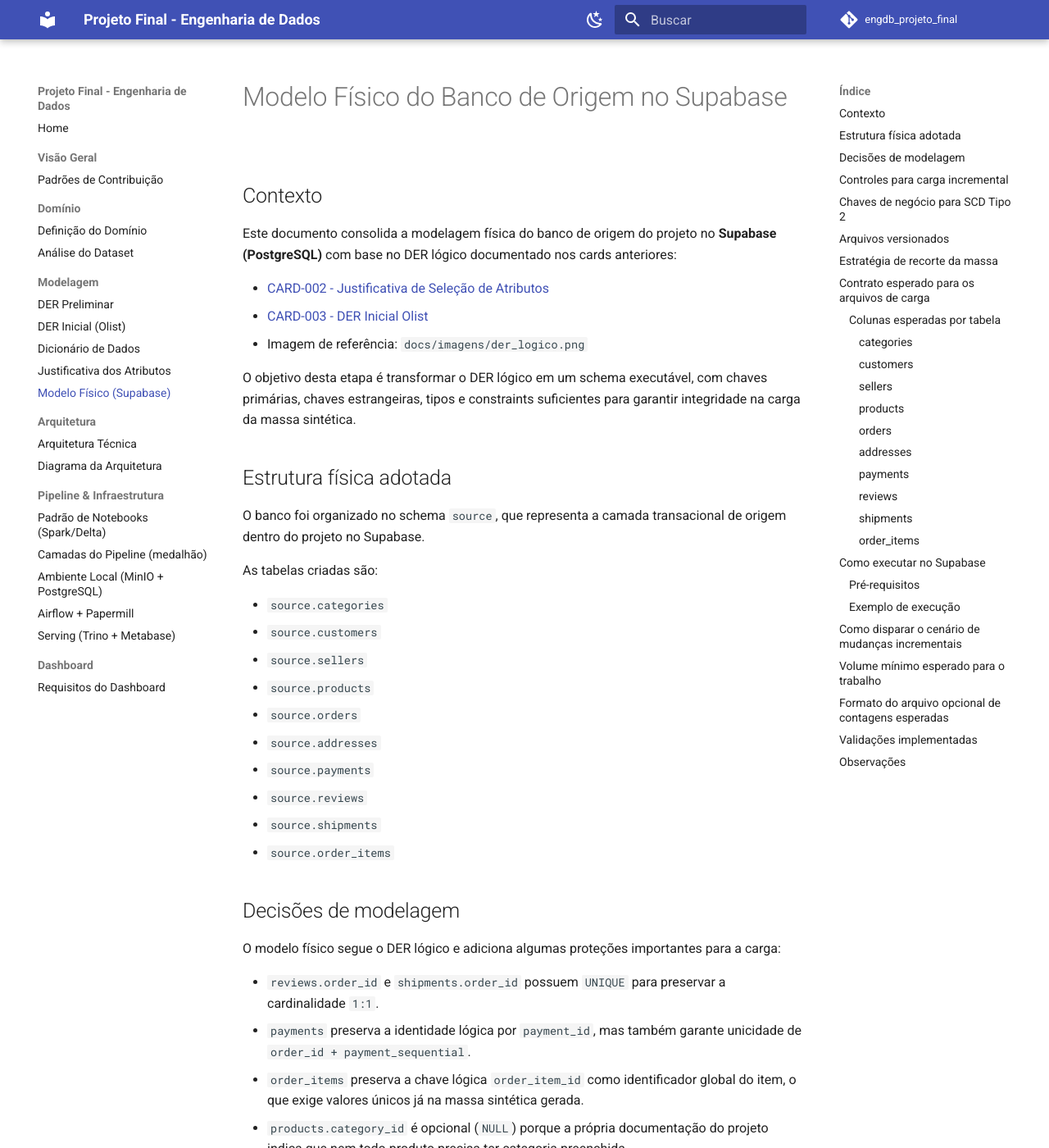
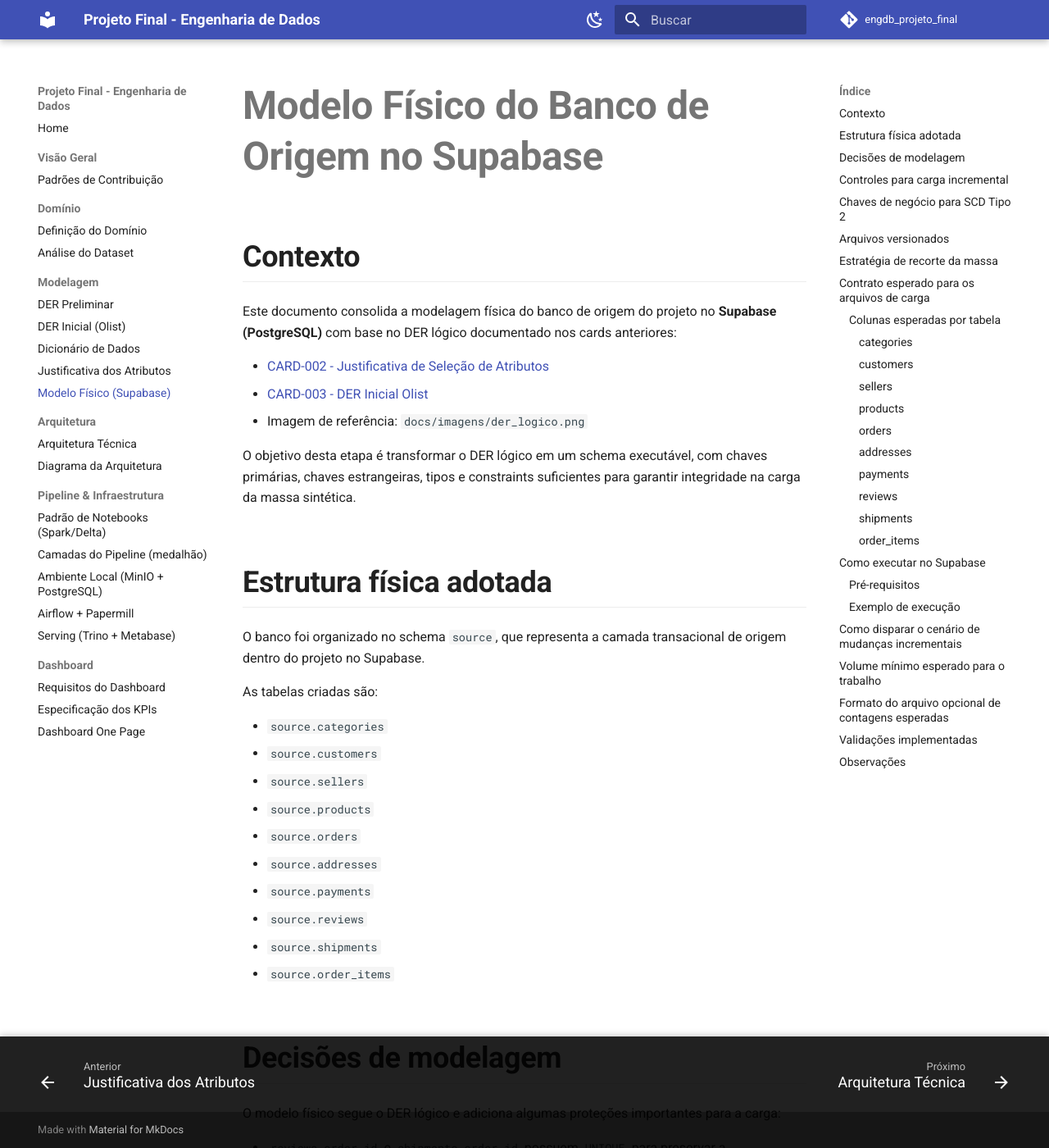
Before and after one commit to GabrielMacielZavarize/engdb_projeto_final, an MkDocs documentation site: the page built from docs/modelagem/CARD-007_modelo_fisico_banco_origem.md, in a window 1280 px wide and 1400 px high. Shown: the whole window at 82% size. Built offline with MkDocs 1.6.1 and Material for MkDocs 9.7.7, drawn with Linux system fonts in a browser that asks for light colours; comment, search, counter and statistics services are not loaded.

Commit message:
docs(mkdocs): footer fixo, títulos maiores e nav/links corrigidos (#51)
docs(mkdocs): footer fixo, titulos de secao maiores e nav/links corrigidos

- extra.css: footer (sticky no rodape) e h1/h2/h3 maiores para diferenciar secoes.
- nav: inclui as paginas do dashboard (CARD-025 e dashboard_one_page).
- corrige links que apontavam para arquivos fora de docs/ (sql, scripts,
  docker-compose) para URLs do GitHub, eliminando os 404 no site publicado.

Co-authored-by: Gabriel Maciel Zavarize <gabriel.zavarize@engeplusempresas.com.br>

```diff
--- a/docs/modelagem/CARD-007_modelo_fisico_banco_origem.md
+++ b/docs/modelagem/CARD-007_modelo_fisico_banco_origem.md
@@ -85,11 +85,11 @@
 
 Os artefatos da implementação ficaram organizados assim:
 
-- DDL principal: [`sql/01_create_source_schema.sql`](../../sql/01_create_source_schema.sql)
-- Validação pós-carga: [`sql/02_validate_source_data.sql`](../../sql/02_validate_source_data.sql)
-- Cenário de mudanças para demo incremental: [`sql/03_seed_incremental_demo.sql`](../../sql/03_seed_incremental_demo.sql)
-- Geração da massa reduzida: [`scripts/build_reduced_source_data.ps1`](../../scripts/build_reduced_source_data.ps1)
-- Script de carga para Supabase/PostgreSQL: [`scripts/load_source_data.ps1`](../../scripts/load_source_data.ps1)
+- DDL principal: [`sql/01_create_source_schema.sql`](https://github.com/GabrielMacielZavarize/engdb_projeto_final/blob/main/sql/01_create_source_schema.sql)
+- Validação pós-carga: [`sql/02_validate_source_data.sql`](https://github.com/GabrielMacielZavarize/engdb_projeto_final/blob/main/sql/02_validate_source_data.sql)
+- Cenário de mudanças para demo incremental: [`sql/03_seed_incremental_demo.sql`](https://github.com/GabrielMacielZavarize/engdb_projeto_final/blob/main/sql/03_seed_incremental_demo.sql)
+- Geração da massa reduzida: [`scripts/build_reduced_source_data.ps1`](https://github.com/GabrielMacielZavarize/engdb_projeto_final/blob/main/scripts/build_reduced_source_data.ps1)
+- Script de carga para Supabase/PostgreSQL: [`scripts/load_source_data.ps1`](https://github.com/GabrielMacielZavarize/engdb_projeto_final/blob/main/scripts/load_source_data.ps1)
 
 ## Estratégia de recorte da massa
 
--- /dev/null
+++ b/docs/stylesheets/extra.css
@@ -0,0 +1,33 @@
+/* ============================================================
+   Ajustes visuais do site (MkDocs Material) — projeto EngDB.
+   ============================================================ */
+
+/* ---- Footer fixo na base da janela --------------------------------------
+   Mantém o rodapé (navegação anterior/próximo + copyright) sempre visível
+   na parte de baixo, sem empurrar/quebrar o conteúdo. */
+.md-footer {
+  position: sticky;
+  bottom: 0;
+  z-index: 4;
+  box-shadow: 0 -0.1rem 0.4rem rgba(0, 0, 0, 0.2);
+}
+
+/* ---- Títulos de seção maiores, para diferenciar a hierarquia ------------- */
+.md-typeset h1 {
+  font-size: 2.4rem;
+  font-weight: 700;
+  letter-spacing: -0.01em;
+}
+
+.md-typeset h2 {
+  font-size: 1.8rem;
+  font-weight: 700;
+  margin-top: 1.8em;
+  padding-bottom: 0.25rem;
+  border-bottom: 0.05rem solid var(--md-default-fg-color--lightest);
+}
+
+.md-typeset h3 {
+  font-size: 1.4rem;
+  font-weight: 600;
+}
--- a/mkdocs.yml
+++ b/mkdocs.yml
@@ -53,6 +53,9 @@
   links:
     not_found: warn
 
+extra_css:
+  - stylesheets/extra.css
+
 nav:
   - Home: index.md
   - Visão Geral:
@@ -77,3 +80,5 @@
       - Serving (Trino + Metabase): infra/serving-trino-metabase.md
   - Dashboard:
       - Requisitos do Dashboard: dashboards/CARD-006_requisitos_dashboard.md
+      - Especificação dos KPIs: dashboards/CARD-025_especificacao_kpis_metricas.md
+      - Dashboard One Page: dashboards/dashboard_one_page.md
```
Also changed, not shown: docs/infra/ambiente-local.md (+1 -1 lines).
